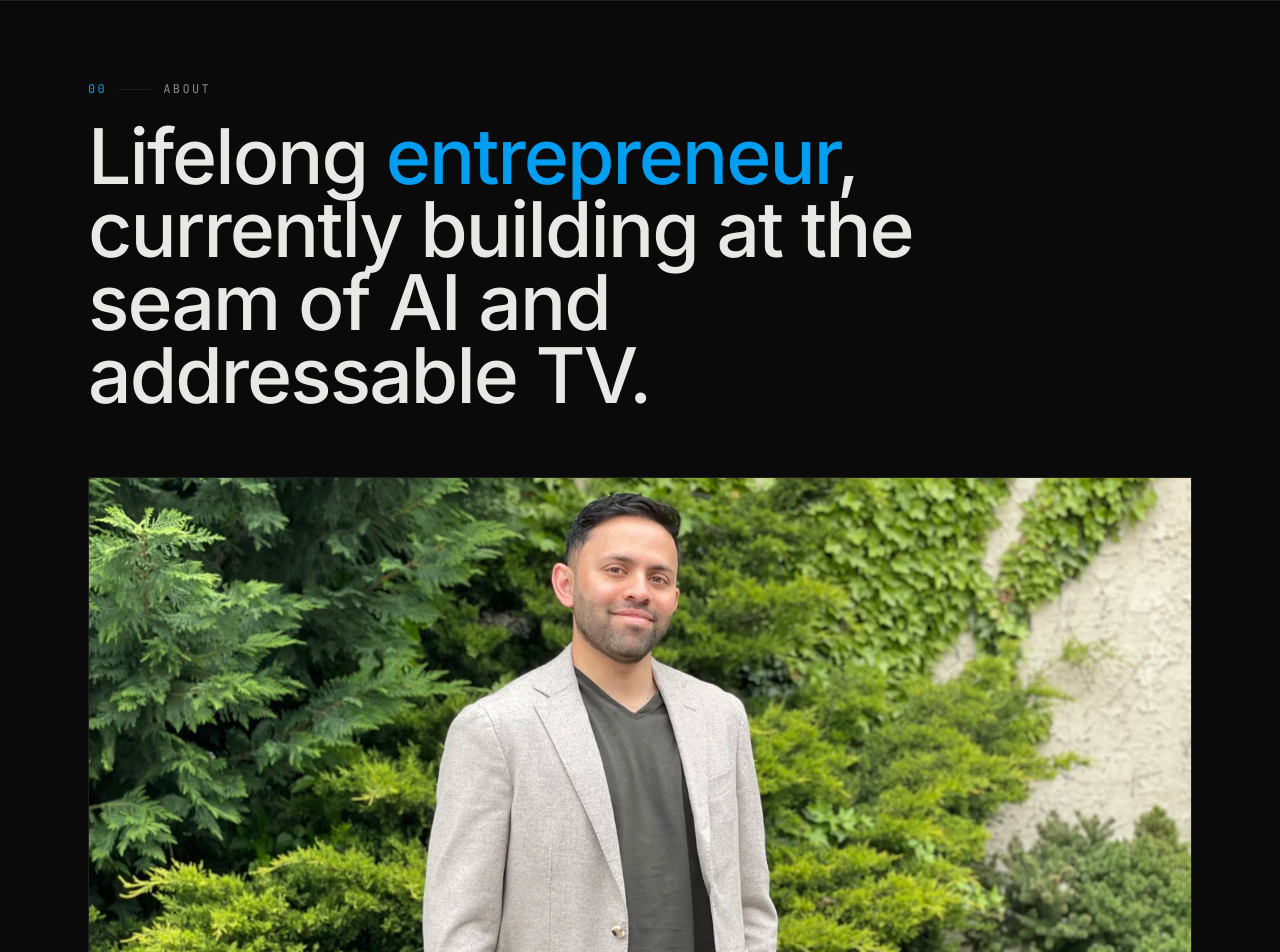
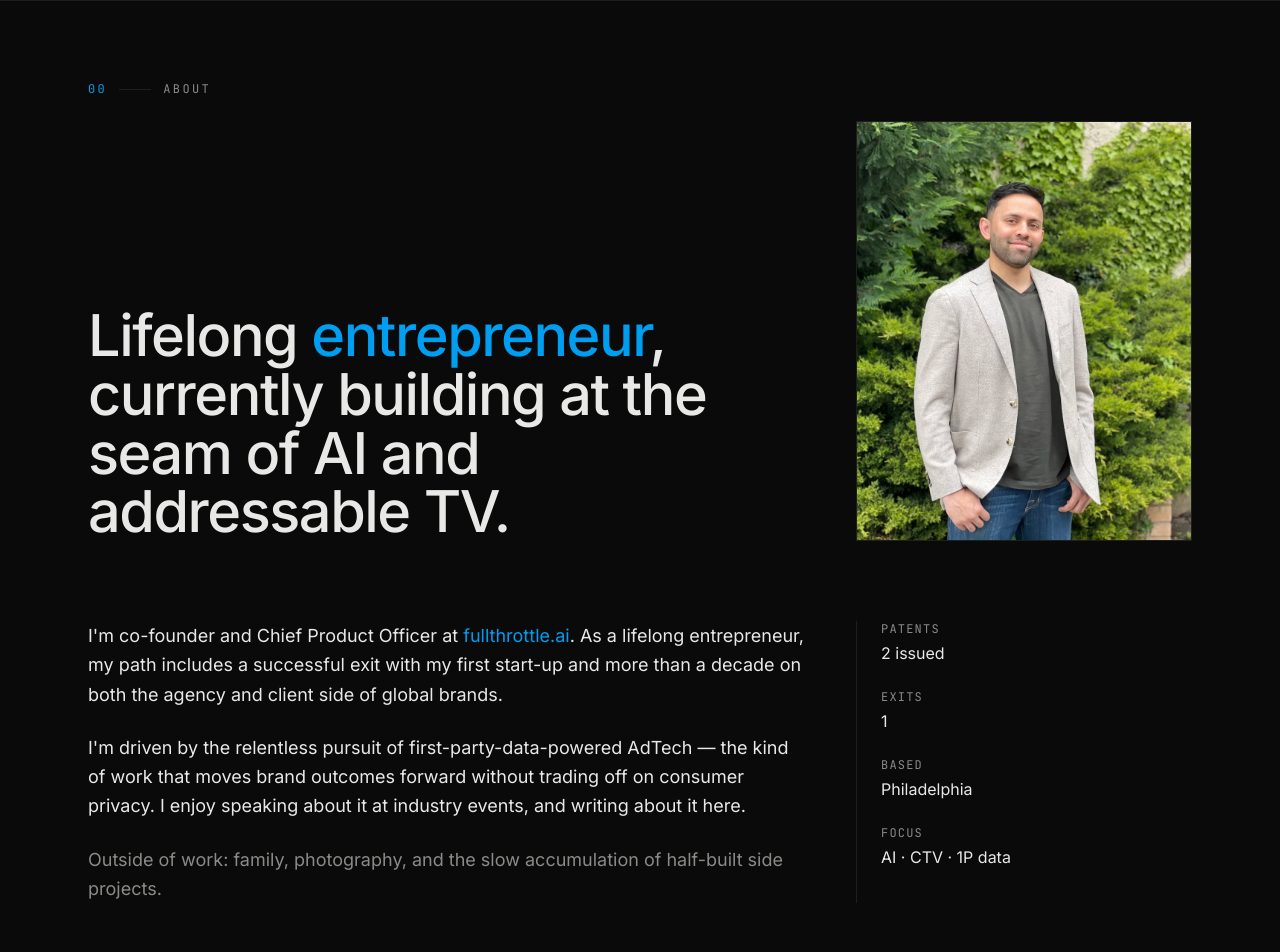
Before and after one commit to amolbigw/amolw-me, a Next.js app: page /about in a window 1280 px wide. Shown: the part 60-1012 px from the top of the page. Built offline with nearby package versions, Linux system fonts and the light colour scheme.

Commit message:
Move About photo beside headline, smaller portrait crop
Co-Authored-By: Claude Opus 4.7 (1M context) <noreply@anthropic.com>

```diff
--- a/src/app/about/page.tsx
+++ b/src/app/about/page.tsx
@@ -45,25 +45,24 @@ const facts = [
 export default function AboutPage() {
   return (
     <div className="mx-auto max-w-6xl px-6">
-      <section className="pt-20 pb-16">
+      <section className="pt-20 pb-20">
         <SectionLabel index="00">About</SectionLabel>
-        <h1 className="mt-6 font-sans text-[clamp(2.5rem,6vw,5rem)] leading-[0.95] tracking-tight font-medium max-w-4xl">
+        <div className="mt-6 grid gap-10 sm:grid-cols-12 sm:items-end sm:gap-12">
+          <h1 className="sm:col-span-8 font-sans text-[clamp(2rem,4.5vw,4rem)] leading-[1.02] tracking-tight font-medium">
             Lifelong{" "}
-          <span className="text-[var(--accent)]">entrepreneur</span>, currently
-          building at the seam of AI and addressable TV.
+            <span className="text-[var(--accent)]">entrepreneur</span>,
+            currently building at the seam of AI and addressable TV.
           </h1>
-      </section>
-
-      <section className="pb-20">
-        <div className="relative aspect-[4/3] w-full overflow-hidden border border-[var(--border)] sm:aspect-[16/9]">
+          <div className="sm:col-span-4 relative aspect-[4/5] overflow-hidden border border-[var(--border)]">
             <Image
               src="/amol_waishampayan.jpg"
               alt="Amol Waishampayan"
               fill
-            sizes="(min-width: 1280px) 1152px, 100vw"
+              sizes="(min-width: 1280px) 384px, (min-width: 640px) 33vw, 100vw"
               className="object-cover"
               priority
             />
+          </div>
         </div>
       </section>
 
```
Lines whose indentation alone changed are shown as unchanged.
